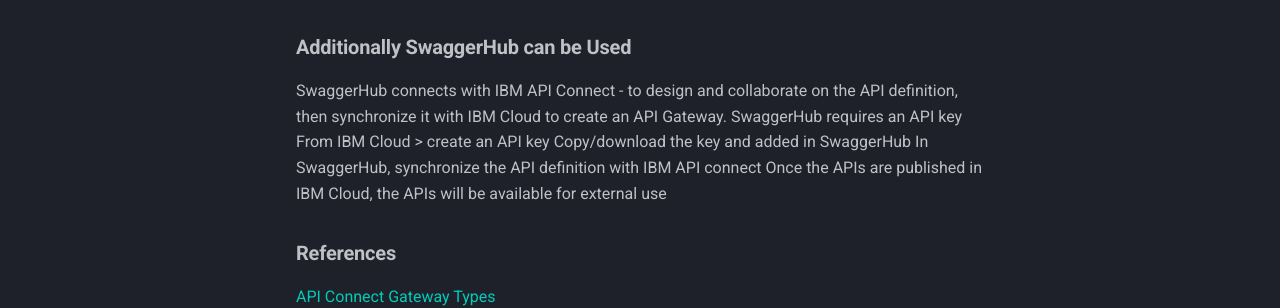
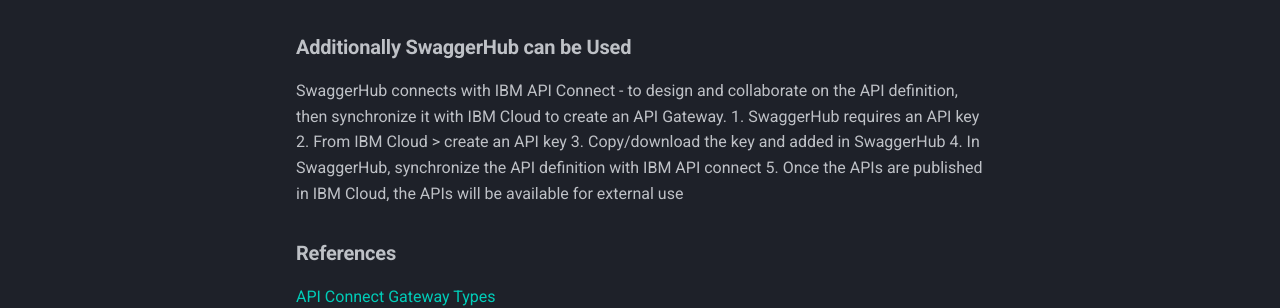
Before and after one commit to apisec-inc/documentation, an MkDocs documentation site: the page built from docs/oas-ibm-datapower.md, in a window 1280 px wide and 1353 px high. Shown: the part 914-1222 px from the top of the window. Built offline with MkDocs 1.6.1 and Material for MkDocs 9.7.7, drawn with Linux system fonts in a browser that asks for light colours; comment, search, counter and statistics services are not loaded.

Commit message:
Update oas-ibm-datapower.md
updating steps

```diff
--- a/docs/oas-ibm-datapower.md
+++ b/docs/oas-ibm-datapower.md
@@ -28,11 +28,11 @@
 ### **Additionally SwaggerHub can be Used**
 
 SwaggerHub connects with IBM API Connect - to design and collaborate on the API definition, then synchronize it with IBM Cloud to create an API Gateway.
-SwaggerHub requires an API key
-From IBM Cloud > create an API key
-Copy/download the key and added in SwaggerHub
-In SwaggerHub, synchronize the API definition with IBM API connect
-Once the APIs are published in IBM Cloud, the APIs will be available for external use
+1. SwaggerHub requires an API key
+2. From IBM Cloud > create an API key
+3. Copy/download the key and added in SwaggerHub
+4. In SwaggerHub, synchronize the API definition with IBM API connect
+5. Once the APIs are published in IBM Cloud, the APIs will be available for external use
 
 ### **References**
 
```
